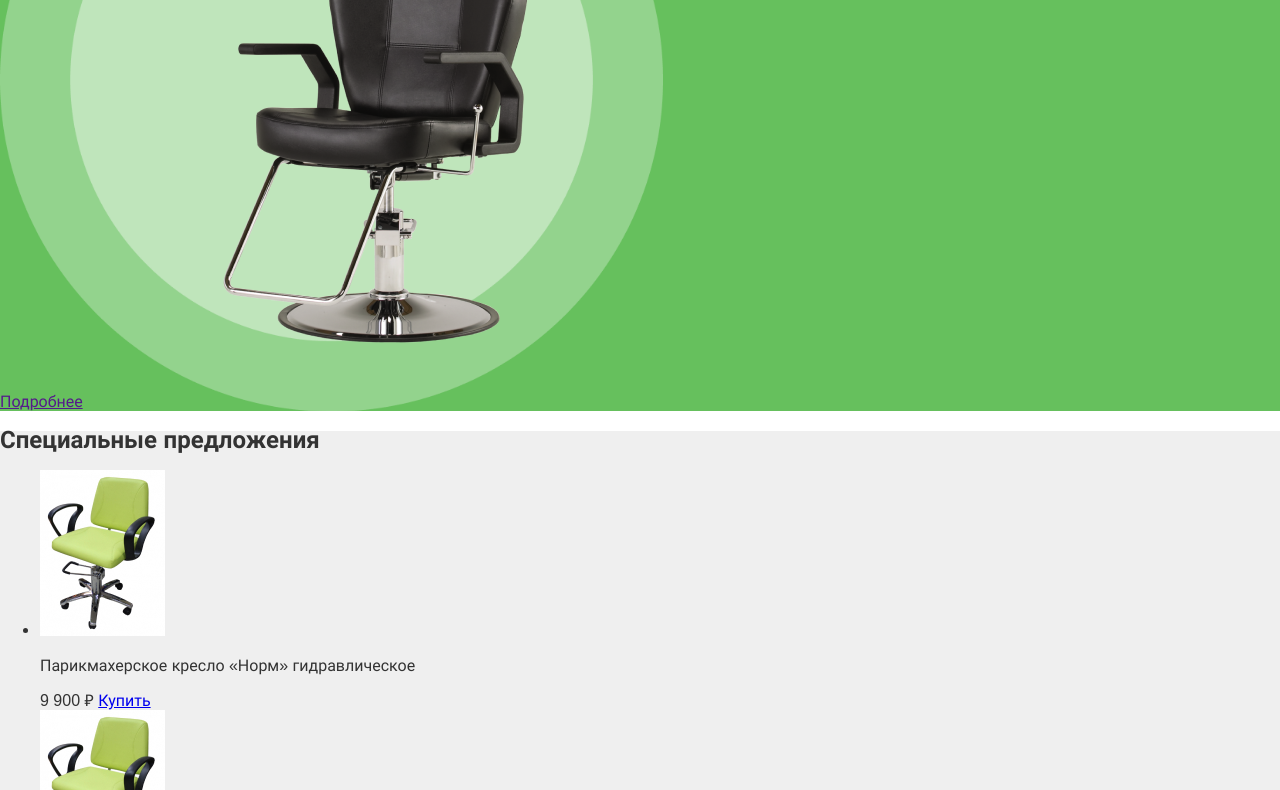
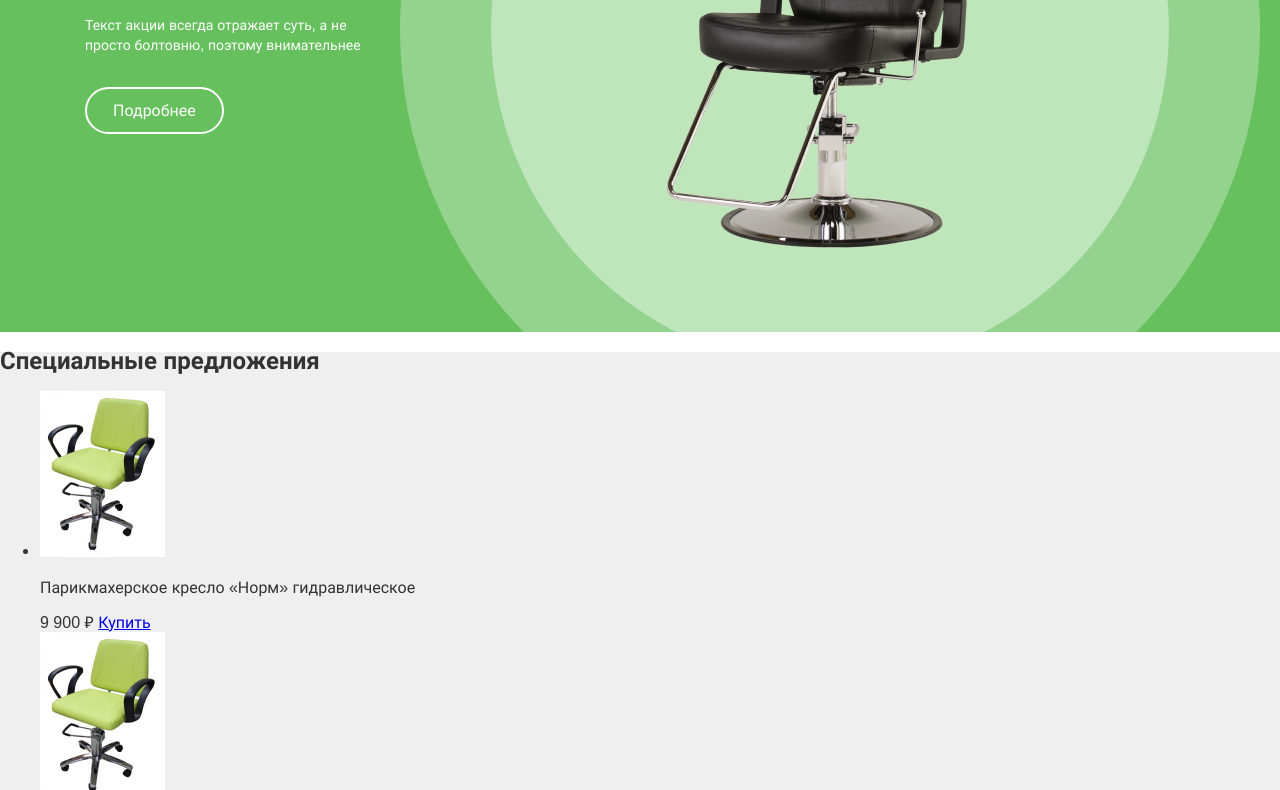
Before and after one commit to vindimm/beauty, a website: page source/index.html in a window 1280 px wide. Shown: the part 495-1285 px from the top of the page. Drawn offline with nearby package versions, Linux system fonts and the light colour scheme; files that its build step writes are made by us from their sources.

Commit message:
стилизовал hero-block

```diff
--- a/source/index.html
+++ b/source/index.html
@@ -44,11 +44,13 @@
     <h1 class="visually-hidden">Товары для парикмахерских</h1>
 
     <section class="hero">
-      <h2 class="hero__header">Супер кресло</h2>
-      <p class="hero__text">
-        Текст акции всегда отражает суть, а не просто болтовню, поэтому внимательнее
-      </p>
-      <a class="hero__detail" href="">Подробнее</a>
+      <div class="hero__wrapper center-container">
+        <h2 class="hero__header">Супер кресло</h2>
+        <p class="hero__text">
+          Текст акции всегда отражает суть, а не просто болтовню, поэтому внимательнее
+        </p>
+        <a class="hero__detail button button--white" href="#">Подробнее</a>
+      </div>
       <img class="hero__picture" src="img/super.png" width="584" height="584" alt="Кресло с подлокотниками и подножками">
     </section>
 
--- a/source/scss/blocks/button.scss
+++ b/source/scss/blocks/button.scss
@@ -2,4 +2,12 @@
   padding: 12px 26px;
   border-radius: 40px;
   border: 2px solid $color-accent;
+  color: #000000;
+  text-decoration: none;
+  background-color: transparent;
 }
+
+.button--white {
+  color: #ffffff;
+  border-color: #ffffff;
+}
--- a/source/scss/blocks/hero.scss
+++ b/source/scss/blocks/hero.scss
@@ -1,7 +1,83 @@
 .hero {
+  display: flex;
+  flex-direction: column;
+  align-items: center;
+
+  position: relative;
+  padding: 36px;
   color: #ffffff;
   background-color: $color-accent;
-  background-image: url("../../img/bg-circles.png");
-  background-repeat: no-repeat;
-  background-size: contain;
+  min-height: 604px;
+  box-sizing: border-box;
+
+  @media (min-width: $width-desktop) {
+    flex-direction: row;
+    justify-content: flex-start;
+  }
 }
+
+.hero::before {
+  @media (min-width: $width-desktop) {
+    display: block;
+    content: "";
+    width: 860px;
+    height: 100%;
+
+    position: absolute;
+    top: 0;
+    left: 50%;
+    margin-left: -240px;
+
+    background-image: url("../../img/bg-circles.svg");
+    background-repeat: no-repeat;
+    background-size: 860px;
+    background-position: center center;
+  }
+}
+
+.hero__wrapper {
+  display: flex;
+  flex-direction: column;
+  align-items: center;
+  z-index: 2;
+
+  @media (min-width: $width-desktop) {
+    justify-content: center;
+    align-items: flex-start;
+    width: 100%;
+  }
+}
+
+.hero__header {
+  margin-top: 0;
+  margin-bottom: 32px;
+  text-align: center;
+
+  font-size: 48px;
+  line-height: 1.2em;
+  font-weight: 700;
+}
+
+.hero__text {
+  margin-top: 0;
+  margin-bottom: 32px;
+  text-align: center;
+  font-size: 14px;
+  max-width: 310px;
+
+  @media (min-width: $width-desktop) {
+    text-align: left;
+  }
+}
+
+.hero__picture {
+  position: relative;
+  z-index: 1;
+
+  @media (min-width: $width-desktop) {
+    position: absolute;
+    top: 0;
+    left: 50%;
+    margin-left: -110px;
+  }
+}
--- a/source/scss/blocks/page-footer.scss
+++ b/source/scss/blocks/page-footer.scss
@@ -1,7 +1,3 @@
-.page-footer {
-  // padding-top: 36px;
-}
-
 .page-footer__copyright {
   background-color: $color-bg;
 }
@@ -12,6 +8,11 @@
   align-items: center;
   padding-top: 36px;
   padding-bottom: 18px;
+
+  @media (min-width: $width-desktop) {
+    flex-direction: row;
+    justify-content: space-between;
+  }
 }
 
 .page-footer__address {
@@ -21,7 +22,7 @@
   font-size: 14px;
   color: #000000;
 
-  @media (min-width: $width-tablet) {
+  @media (min-width: $width-desktop) {
     margin-bottom: 0;
   }
 }
@@ -30,7 +31,8 @@
   display: flex;
   flex-direction: column;
   align-items: center;
-  padding: 25px 20px 25px 20px;
+  padding-top: 25px;
+  padding-bottom: 25px;
 
   @media (min-width: $width-desktop) {
     flex-direction: row;
--- a/source/scss/blocks/social.scss
+++ b/source/scss/blocks/social.scss
@@ -7,8 +7,8 @@
   margin-right: auto;
   margin-bottom: 32px;
 
-  @media (min-width: $width-tablet) {
-    margin-bottom: 0;
+  @media (min-width: $width-desktop) {
+    margin: 0;
   }
 }
 
```
Also changed, not shown: source/img/bg-circles.svg (added), source/img/bg-rings.png (deleted).
